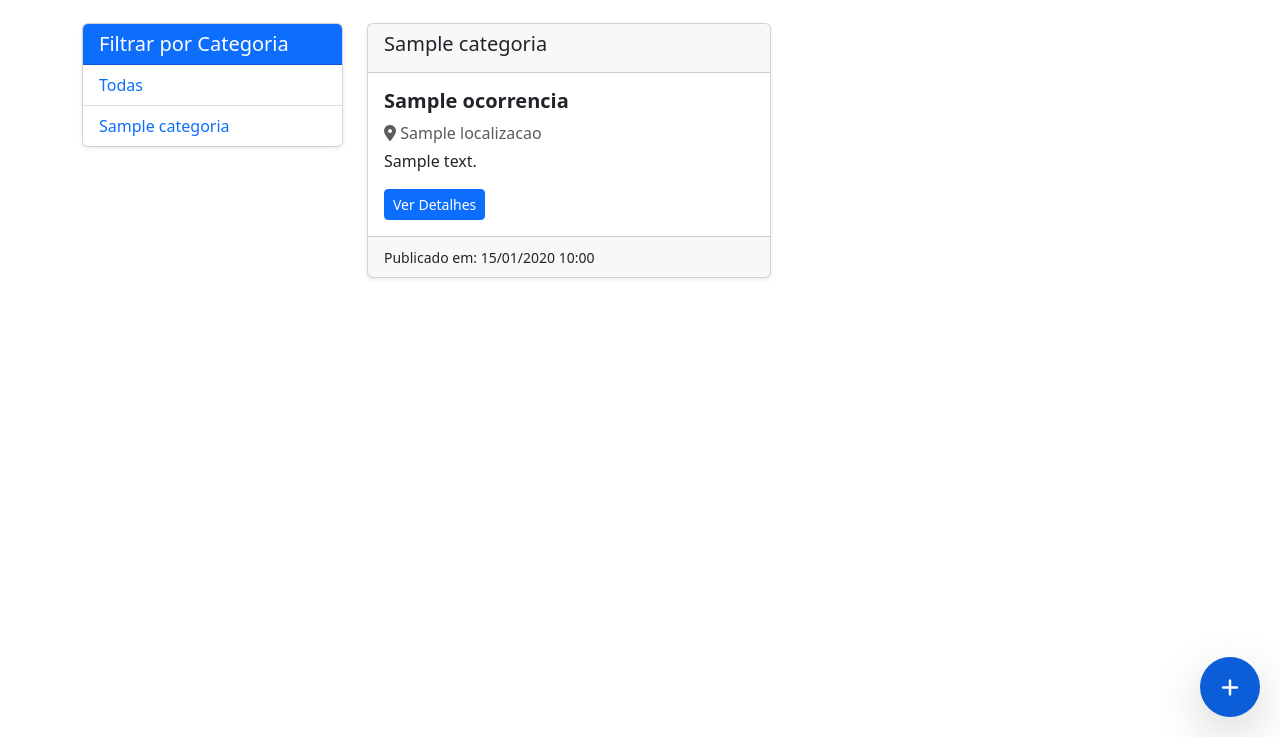
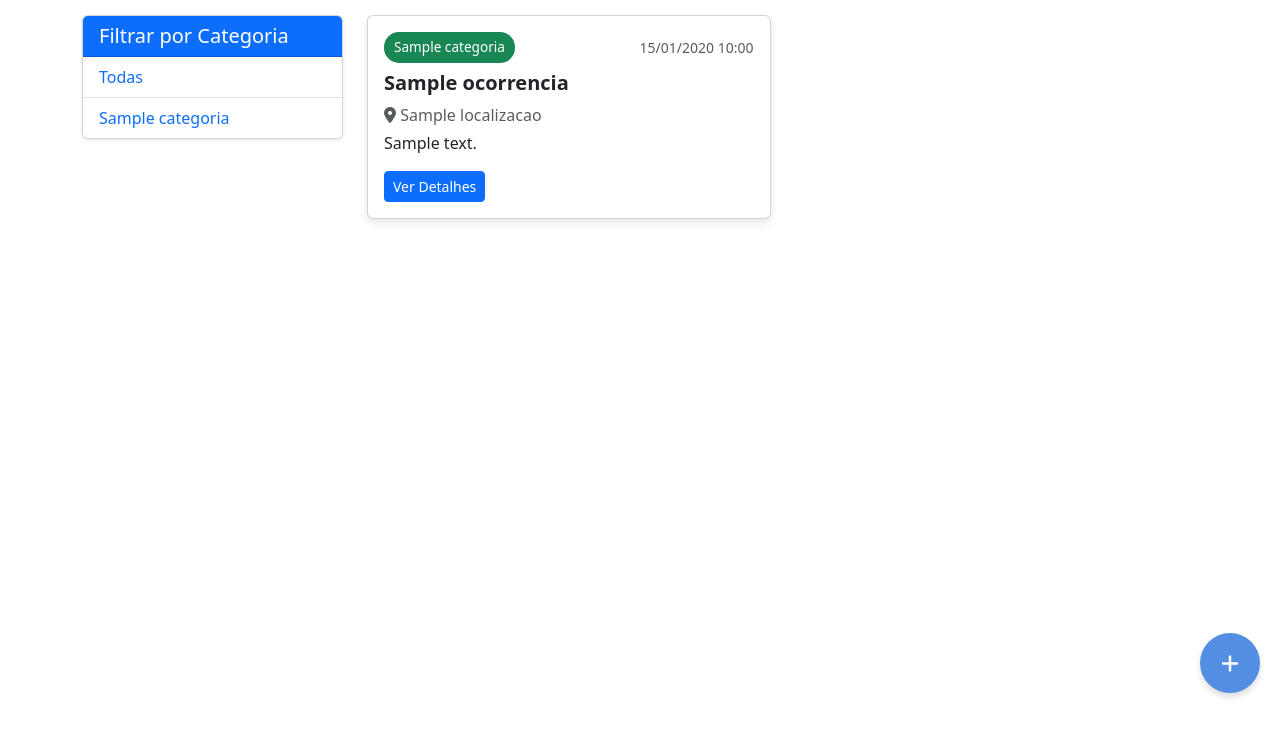
Before and after one commit to oliver00251/uairesolve, a Laravel app: template resources/views/ocorrencias/index.blade.php in a window 1280 px wide. Shown: the part 63-800 px from the top of the page. Run offline with Laravel 9, Linux system fonts and the light colour scheme; the template is opened without the code that fills it: most values are stand-ins (such as "Sample title", 1, 10 or a date in 2020); some libraries are stand-ins or nearby versions.

Commit message:
ajuste layout uairesolve

```diff
--- a/resources/views/ocorrencias/index.blade.php
+++ b/resources/views/ocorrencias/index.blade.php
@@ -2,7 +2,7 @@
 
 @section('content')
 <div class="container mt-4">
-    <h2 class="text-center mb-4">Ocorrências em Aberto</h2>
+    <h2 class="text-center mb-3">Ocorrências em Aberto</h2>
 
     <div class="row">
         <!-- Menu lateral (Desktop) -->
@@ -10,24 +10,25 @@
         <!-- Filtro Mobile -->
         @include('ocorrencias.menu.mobile')
 
-
         <!-- Lista de Ocorrências -->
         <div class="col-lg-9">
             <div class="row">
                 @forelse($ocorrencias as $ocorrencia)
-                    <div class="col-md-6 mb-3">
-                        <div class="card shadow-sm">
-                            <div class="card-header">
-                                <h5>{{ $ocorrencia->categoria->nome ?? 'Outros' }}</h5>
-                            </div>
+                    <div class="col-12 col-md-6 mb-3">
+                        <div class="card ocorrencia-card">
                             <div class="card-body">
-                                <h5 class="card-title fw-bold">{{ $ocorrencia->titulo }}</h5>
-                                <p class="text-muted mb-1"><i class="fas fa-map-marker-alt"></i> {{ $ocorrencia->localizacao ?? 'N/A' }}</p>
-                                <p class="card-text">{{ Str::limit($ocorrencia->descricao, 100) }}</p>
-                                <a href="{{ route('ocorrencias.show', $ocorrencia) }}" class="btn btn-primary btn-sm">Ver Detalhes</a>
-                            </div>
-                            <div class="card-footer">
-                                <small>Publicado em: {{ $ocorrencia->created_at->format('d/m/Y H:i') }}</small>
+                                <div class="d-flex align-items-center">
+                                    <span class="categoria-badge bg-success">{{ $ocorrencia->categoria->nome ?? 'Outros' }}</span>
+                                    <small class="text-muted ms-auto">{{ $ocorrencia->created_at->format('d/m/Y H:i') }}</small>
+                                </div>
+                                <h5 class="mt-2 card-title fw-bold">{{ $ocorrencia->titulo }}</h5>
+                                <p class="text-muted mb-1">
+                                    <i class="fas fa-map-marker-alt"></i> {{ $ocorrencia->localizacao ?? 'N/A' }}
+                                </p>
+                                <p class="card-text">{{ Str::limit($ocorrencia->descricao, 80) }}</p>
+                                <div class="d-flex justify-content-between align-items-center">
+                                    <a href="{{ route('ocorrencias.show', $ocorrencia) }}" class="btn btn-primary btn-sm">Ver Detalhes</a>
+                                </div>
                             </div>
                         </div>
                     </div>
@@ -40,9 +41,54 @@
 </div>
 
 <!-- Botão flutuante no mobile -->
-<a href="{{ route('ocorrencias.create', ['tipo' => $filtro]) }}" class="btn rounded-circle shadow-lg position-fixed"
-   style="bottom: 20px; right: 20px; width: 60px; height: 60px; display: flex; align-items: center; justify-content: center; background:#0B5ED7 !important">
+<a href="{{ route('ocorrencias.create', ['tipo' => $filtro]) }}" class="btn btn-add-ocorrencia">
     <i class="fas fa-plus fa-lg text-white"></i>
 </a>
 
 @endsection
+<style>
+    /* Cartão de Ocorrência */
+.ocorrencia-card {
+    border-radius: 10px;
+    border: none;
+    box-shadow: 0px 4px 8px rgba(0, 0, 0, 0.1);
+    transition: 0.3s;
+}
+
+.ocorrencia-card:hover {
+    transform: translateY(-2px);
+}
+
+/* Badge da Categoria */
+.categoria-badge {
+
+    color: white;
+    padding: 5px 10px;
+    border-radius: 15px;
+    font-size: 0.85rem;
+    font-weight: 500;
+}
+
+/* Botão flutuante para adicionar ocorrência */
+.btn-add-ocorrencia {
+    position: fixed;
+    bottom: 20px;
+    right: 20px;
+    width: 60px;
+    height: 60px;
+    background: #0B5ED7 !important;
+    display: flex;
+    align-items: center;
+    justify-content: center;
+    border-radius: 50%;
+    box-shadow: 0px 4px 6px rgba(0, 0, 0, 0.2);
+}
+a.btn.btn-add-ocorrencia {
+    display: flex
+;
+    border-radius: 100%;
+    margin-bottom: 3vh;
+    opacity: 0.7;
+}
+
+</style>
--- a/resources/views/ocorrencias/menu/mobile.blade.php
+++ b/resources/views/ocorrencias/menu/mobile.blade.php
@@ -41,6 +41,7 @@
 }
 
 .blue_theme {
-    background: #0D6EFD;
+    background: #0D6EFD !important;
 }
+
 </style>
```
